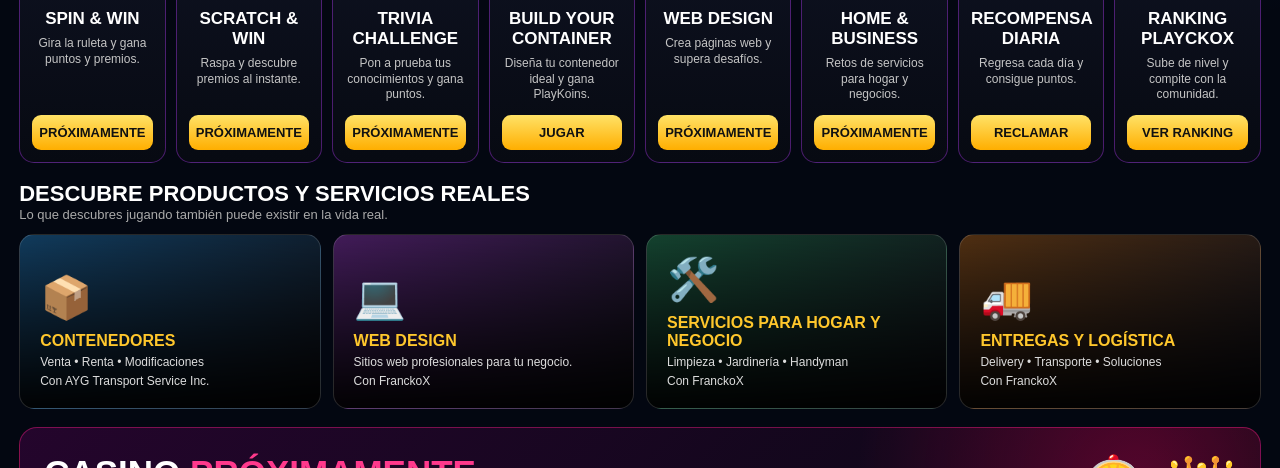
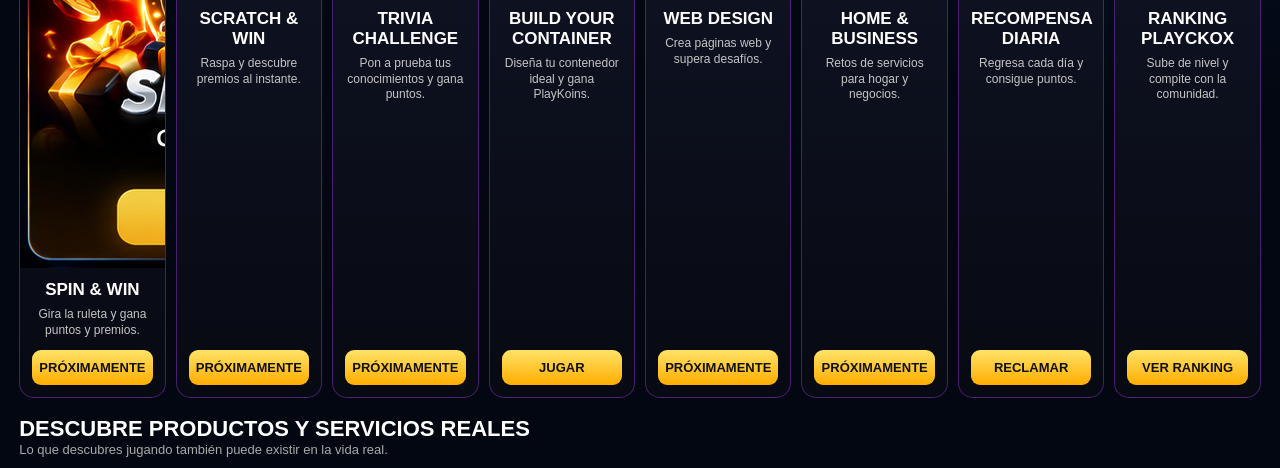
Before and after one commit to yuniorperezgarcia1990-web/playckox, a plain HTML site: page index.html in a window 1280 px wide. Shown: the part 742-1210 px from the top of the page. Drawn offline with Linux system fonts and the light colour scheme.

Commit message:
Update index.html

```diff
--- a/index.html
+++ b/index.html
@@ -792,7 +792,9 @@
     <div class="games">
 
       <article class="game">
-        <div class="game-art">🎡</div>
+        <div class="game-art">
+  <img src="01-spin-win.png" alt="Spin & Win">
+</div>
         <div class="game-body">
           <h3>SPIN & WIN</h3>
           <p>Gira la ruleta y gana puntos y premios.</p>
```
